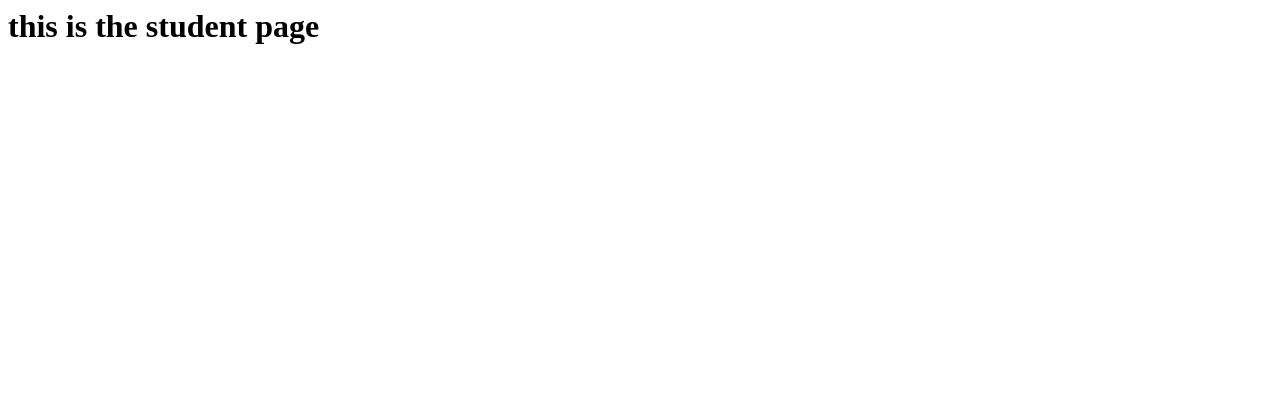
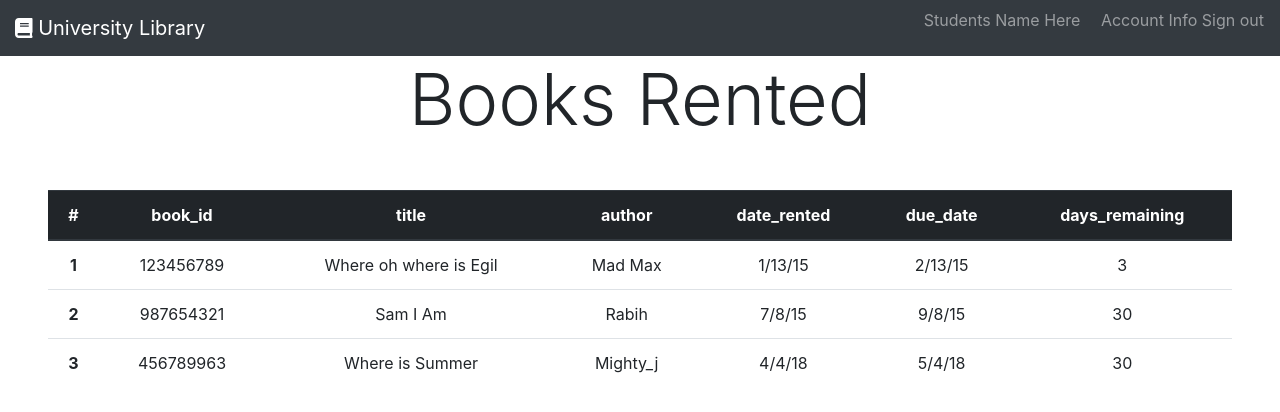
Before and after one commit to ShijakuEgil/Cis421Project, a PHP site: page /student-page.php in a window 1280 px wide. Shown: the top 412 px of the page. Run offline with PHP 8.4, Linux system fonts and the light colour scheme; some libraries are stand-ins or nearby versions.

Commit message:
Start of student page
Added function to DB query
begun code for student page
added a student_table file

```diff
--- a/functionsDb/db_query.php
+++ b/functionsDb/db_query.php
@@ -13,6 +13,35 @@ function validate_login($email, $password){
   return true;
 }
 
+function curr_books_rented(){
+  $books_rented = array(// temp array remove when available
+    array(
+      'book_id'=>'123456789',
+      'title'=>'Where oh where is Egil',
+      'author'=>'Mad Max',
+      'date_rented'=>'1/13/15',
+      'due_date'=>'2/13/15',
+      'days_remaining'=>'3'
+    ),
+    array(
+      'book_id'=>'987654321',
+      'title'=>'Sam I Am',
+      'author'=>'Rabih',
+      'date_rented'=>'7/8/15',
+      'due_date'=>'9/8/15',
+      'days_remaining'=>'30'
+    ),
+    array(
+      'book_id'=>'456789963',
+      'title'=>'Where is Summer',
+      'author'=>'Mighty_j',
+      'date_rented'=>'4/4/18',
+      'due_date'=>'5/4/18',
+      'days_remaining'=>'30'
+    ),
+  );
+return $books_rented;   // TODO: return an array with all the table information
+}
 /*
 functionality Student Page: 1 Book search
                             2 Search Result
--- a/student-page.php
+++ b/student-page.php
@@ -6,4 +6,26 @@
   Student page
 */
 ?>
-<h1>this is the student page</h1>
+<?php include('header.php');
+  require_once('functionsDb/db_query.php');
+  session_start();?>
+  <header>
+    <nav class="navbar navbar-dark sticky-top bg-dark flex-md-nowrap p-0">
+      <a class="navbar-brand col-sm-3 col-md-2 mr-0" href="#"><i class="fas fa-book"></i> University Library</a>
+      <ul class="nav navbar-nav d-inline-block px-3">
+        <li class="nav-item d-inline-flex textnowrap mx-3 my-auto">
+          <p class="nav-link"><?php echo 'Students Name Here'?></p>
+        </li>
+        <li class="nav-item d-inline-flex textnowrap my-auto">
+          <a class="nav-link" href='#'> Account Info </a>
+        </li>
+        <li class="nav-item d-inline-flex text-nowrap my-auto">
+          <a class="nav-link" href='#'>Sign out</a>
+        </li>
+      </ul>
+    </nav>
+</header>
+<main class="mx-5">
+  <?php include('templates/Student_table.php');?>
+
+<?php include('footer.php');?>
--- /dev/null
+++ b/templates/Student_table.php
@@ -0,0 +1,49 @@
+<?php
+/*
+
+authors: Earle Braley
+This is for student information with results from
+data base queries
+*/
+
+
+?>
+
+<article class="text-center p-50">
+  <h1 class="display-3">Books Rented</h1>
+    <table class="table mt-5">
+      <thead class="thead-dark">
+        <tr>
+          <th scope="col">#</th>
+          <th scope="col">book_id</th>
+          <th scope="col">title</th>
+          <th scope="col">author</th>
+          <th scope="col">date_rented</th>
+          <th scope="col">due_date</th>
+          <th scope="col">days_remaining</th>
+        </tr>
+      </thead>
+      <tbody>
+<?php
+  // TODO: add functions for database searches
+?>
+<?php
+$rented_books = curr_books_rented();
+$k = 1;
+foreach($rented_books as $rented):?>
+       <tr>
+         <th scope="row"><?php echo $k; ?></th>
+         <td><?php echo $rented['book_id']; ?></td>
+         <td><?php echo $rented['title']; ?></td>
+         <td><?php echo $rented['author']; ?></td>
+         <td><?php echo $rented['date_rented']; ?></td>
+         <td><?php echo $rented['due_date']; ?></td>
+         <td><?php echo $rented['days_remaining']; ?></td>
+       </tr>
+<?php
+$k++;
+endforeach;
+?>
+      </tbody>
+    </table>
+</article>
```
